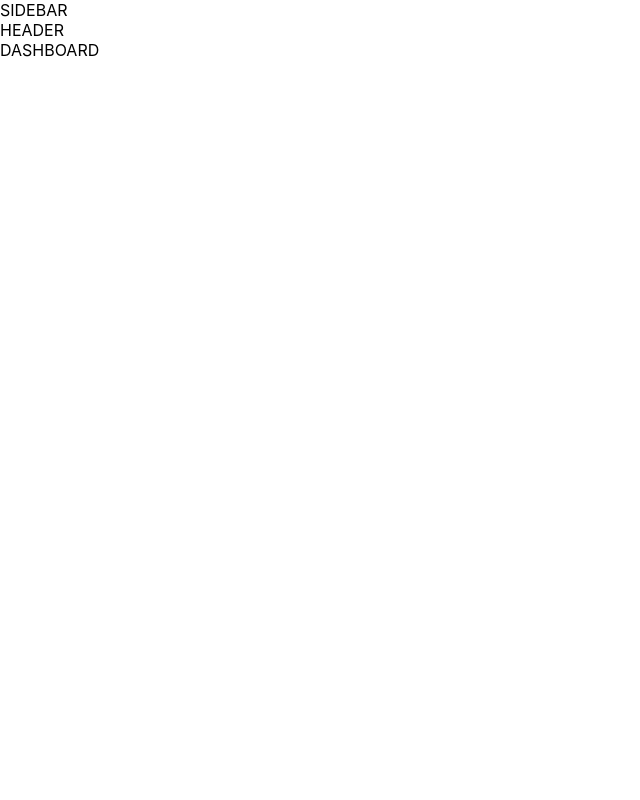
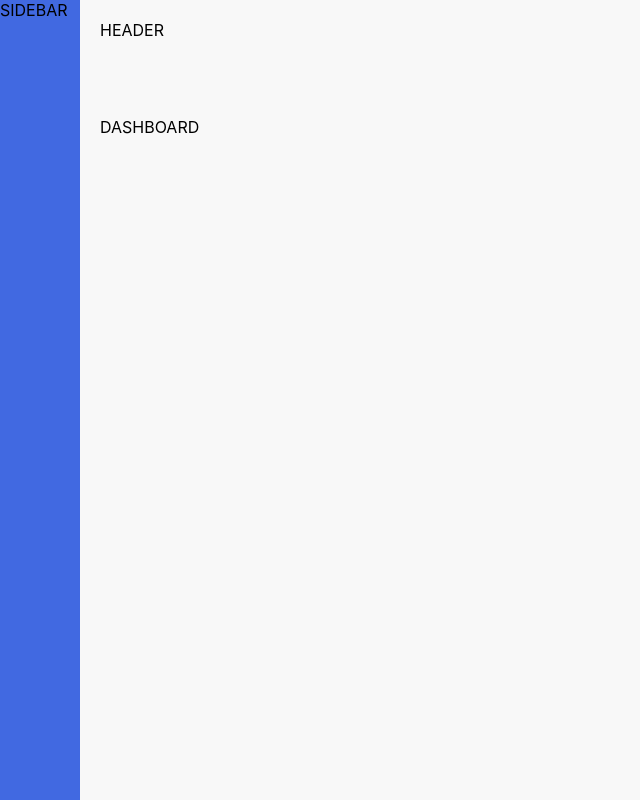
Before and after one commit to k3cman/react-habit-tracker, a React (Create React App) app: page / in a window 1280 px wide. Shown: the whole page, without its empty margins (0-640 px from the left). Built offline with nearby package versions, Linux system fonts and the light colour scheme.

Commit message:
setup base of the layout

```diff
--- /dev/null
+++ b/src/components/layout/Layout.module.scss
@@ -0,0 +1,35 @@
+.app-wrapper {
+  height: 100vh;
+  width: 100vw;
+  overflow: hidden;
+  background-color: #f8f8f8;
+  display: flex;
+
+  .side {
+    width: 80px;
+    flex-shrink: 0;
+    flex-grow: 0;
+    height: 100%;
+    background: royalblue;
+  }
+
+  .content {
+    display: flex;
+    flex-direction: column;
+    height: 100%;
+    width: 100%;
+    padding: 20px;
+
+    .header {
+      width: 100%;
+      height: 100px;
+      margin-bottom: 10px;
+    }
+
+    .main {
+      width: 100%;
+      height: 100%;
+      overflow: auto;
+    }
+  }
+}
--- a/src/components/layout/Layout.tsx
+++ b/src/components/layout/Layout.tsx
@@ -1,17 +1,22 @@
 import React, { FunctionComponent } from "react";
 import { Header } from "./Header";
+import styles from "./Layout.module.scss";
 import { Main } from "./Main";
 import { Sidebar } from "./Sidebar";
 
 export const Layout: FunctionComponent = () => {
   return (
-    <div className="app-wrapper">
-      <div className="side">
+    <div className={styles["app-wrapper"]}>
+      <div className={styles.side}>
         <Sidebar />
       </div>
-      <div className="content">
-        <Header />
-        <Main />
+      <div className={styles.content}>
+        <div className={styles.header}>
+          <Header />
+        </div>
+        <div className={styles.main}>
+          <Main />
+        </div>
       </div>
     </div>
   );
--- a/src/index.scss
+++ b/src/index.scss
@@ -1,13 +1,18 @@
 body {
   margin: 0;
-  font-family: -apple-system, BlinkMacSystemFont, 'Segoe UI', 'Roboto', 'Oxygen',
-    'Ubuntu', 'Cantarell', 'Fira Sans', 'Droid Sans', 'Helvetica Neue',
+  padding: 0;
+  font-family: -apple-system, BlinkMacSystemFont, "Segoe UI", "Roboto", "Oxygen",
+    "Ubuntu", "Cantarell", "Fira Sans", "Droid Sans", "Helvetica Neue",
     sans-serif;
   -webkit-font-smoothing: antialiased;
   -moz-osx-font-smoothing: grayscale;
 }
 
 code {
-  font-family: source-code-pro, Menlo, Monaco, Consolas, 'Courier New',
+  font-family: source-code-pro, Menlo, Monaco, Consolas, "Courier New",
     monospace;
 }
+
+* {
+  box-sizing: border-box;
+}
```
